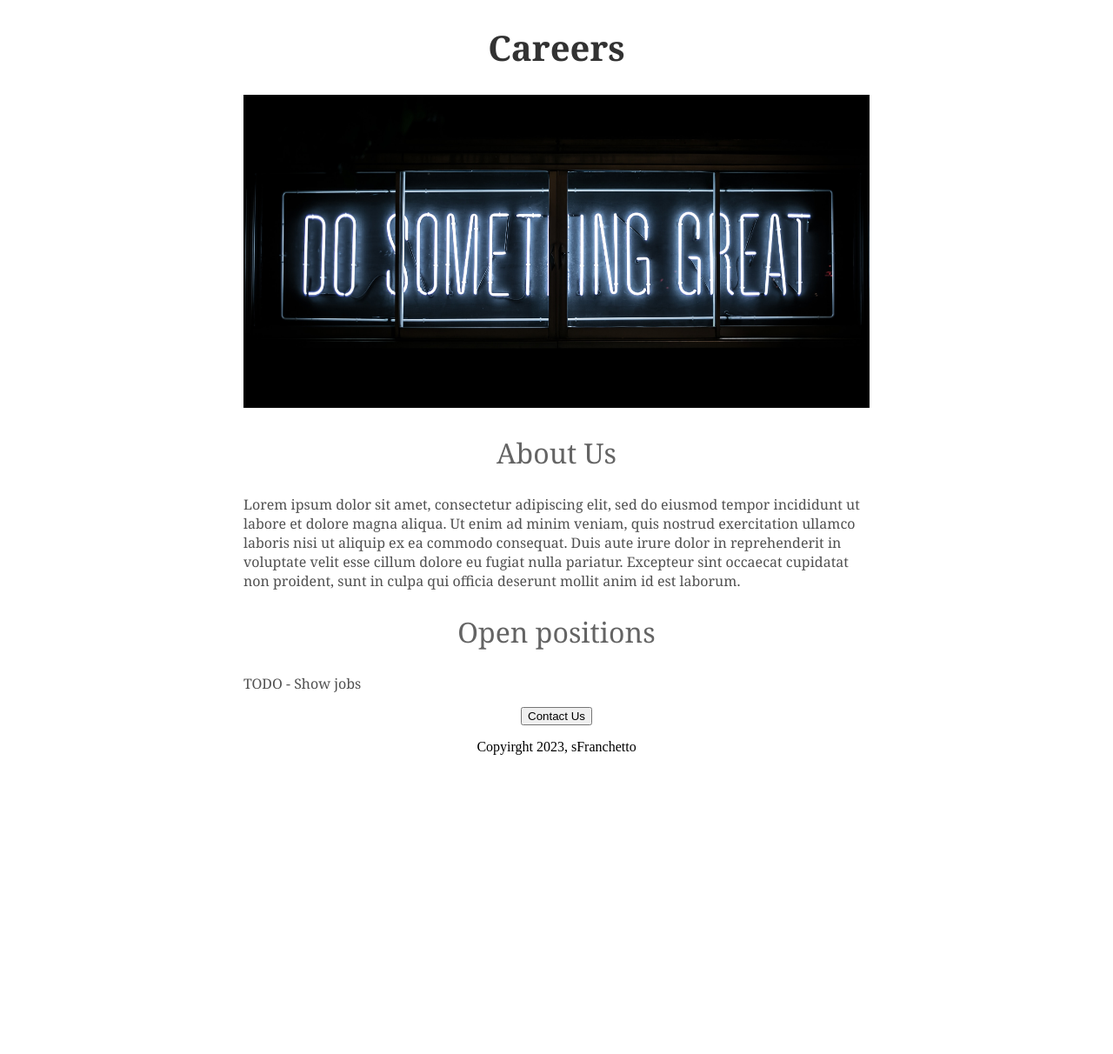
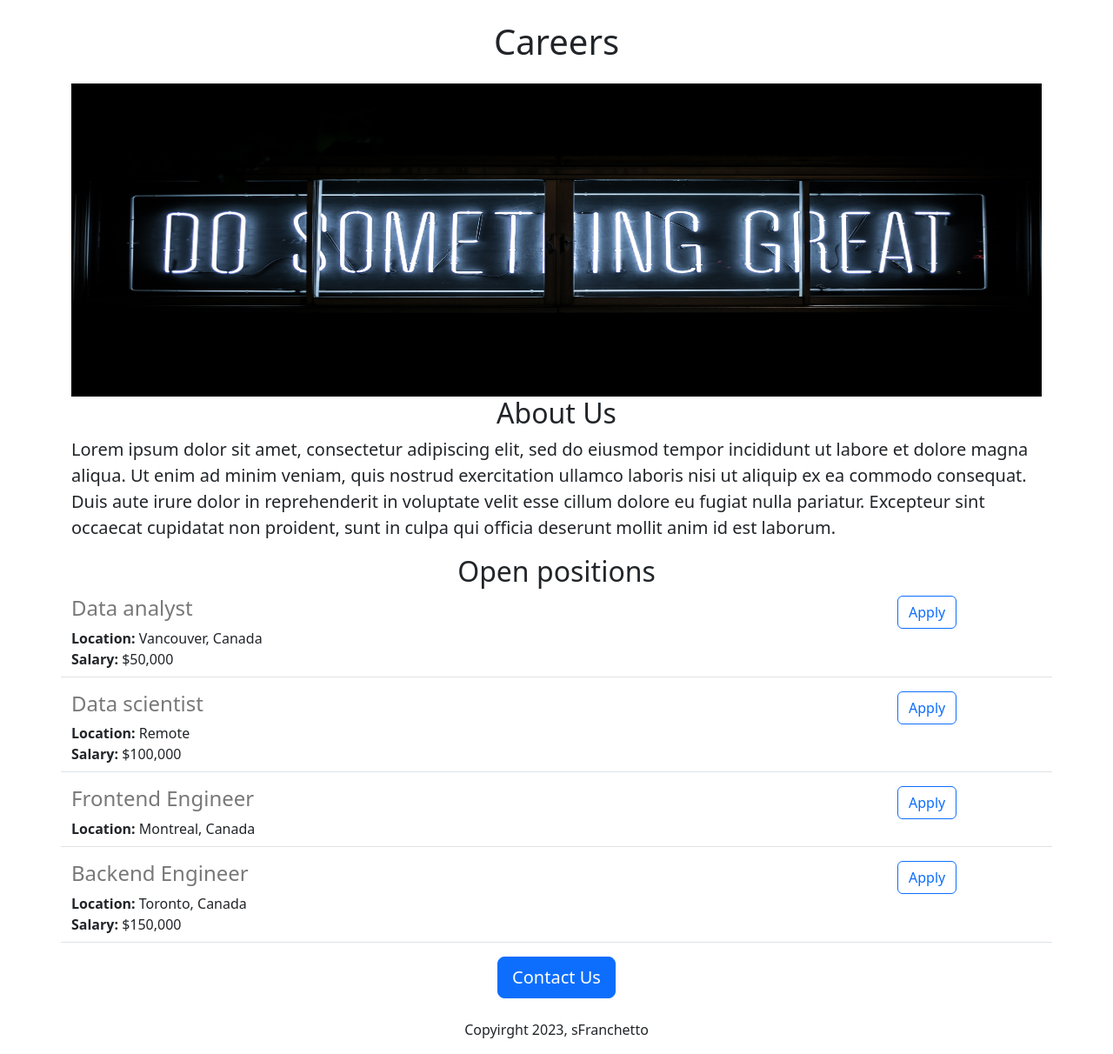
Before and after one commit to sFranchetto/flask-tutorial-website, a Flask app: page / in a window 1280 px wide. Shown: the whole page at 87% size. Before the commit the page ends 868 px from the top, so only its background shows below. Run offline with Flask 3, Linux system fonts and the light colour scheme.

Commit message:
Added dynamic data and API route

```diff
--- a/app.py
+++ b/app.py
@@ -1,11 +1,37 @@
-from flask import Flask, render_template
+from flask import Flask, render_template, jsonify
 
 app = Flask(__name__)
+
+JOBS = [{
+  'id': 1,
+  'title': 'Data analyst',
+  'location': 'Vancouver, Canada',
+  'salary': '$50,000'
+}, {
+  'id': 2,
+  'title': 'Data scientist',
+  'location': 'Remote',
+  'salary': '$100,000'
+}, {
+  'id': 3,
+  'title': 'Frontend Engineer',
+  'location': 'Montreal, Canada'
+}, {
+  'id': 4,
+  'title': 'Backend Engineer',
+  'location': 'Toronto, Canada',
+  'salary': '$150,000'
+}]
 
 
 @app.route("/")
 def hello_world():
-  return render_template('home.html')
+  return render_template('home.html', jobs=JOBS)
+
+
+@app.route("/api/jobs")
+def list_jobs():
+  return jsonify(JOBS)
 
 
 if __name__ == "__main__":
--- a/templates/home.html
+++ b/templates/home.html
@@ -1,54 +1,35 @@
 <!DOCTYPE html>
 <html>
   <head>
+    <meta charset="utf-8">
+    <meta name="viewport" content="width=device-width, initial-scale=1">
     <title> Careers </title>
+    <link href="https://cdn.jsdelivr.net/npm/bootstrap@5.3.0/dist/css/bootstrap.min.css" rel="stylesheet" integrity="sha384-9ndCyUaIbzAi2FUVXJi0CjmCapSmO7SnpJef0486qhLnuZ2cdeRhO02iuK6FUUVM" crossorigin="anonymous">
+
     <style>
-      h1 {
-        font-size: 40px;
-        font-family: Georgia;
-        font-weight: bold;
-        color: rgb(50,50,50);
-        text-align: center;
+      #banner{
+        height: 360px;
+        width: 100%;
       }
+    </style>
 
-      h2 {
-        font-family: Georgia;
-        font-size: 32px;
-        color: rgb(100,100,100);
-        text-align: center;
-        font-weight: normal;
-      }
-
-      .bodytext{
-        font-family: Georgia;
-        color: rgb(80,80,80);
-      }
-
-      #banner {
-        width: 100%;
-        height: 360px;
-        object-fit: cover;
-      }
-
-      #container{
-        max-width: 720px;
-        margin: 0 auto 0 auto;
-      }
-
-    </style>
   </head>
   <body>
-    <div id="container">
-      <h1> Careers </h1>
-      <img id="banner" src="https://flask-tutorial-website.sfranchetto.repl.co/static/banner.jpg">
-      <h2> About Us </h2>
-      <p class="bodytext">Lorem ipsum dolor sit amet, consectetur adipiscing elit, sed do eiusmod tempor incididunt ut labore et dolore magna aliqua. Ut enim ad minim veniam, quis nostrud exercitation ullamco laboris nisi ut aliquip ex ea commodo consequat. Duis aute irure dolor in reprehenderit in voluptate velit esse cillum dolore eu fugiat nulla pariatur. Excepteur sint occaecat cupidatat non proident, sunt in culpa qui officia deserunt mollit anim id est laborum.
+    <div class="container">
+      <h1 class="text-center mt-4 mb-4"> Careers </h1>
+      <img class="img-fluid" id="banner" src="https://flask-tutorial-website.sfranchetto.repl.co/static/banner.jpg">
+      <h2 class="text-center"> About Us </h2>
+      <p class="lead">Lorem ipsum dolor sit amet, consectetur adipiscing elit, sed do eiusmod tempor incididunt ut labore et dolore magna aliqua. Ut enim ad minim veniam, quis nostrud exercitation ullamco laboris nisi ut aliquip ex ea commodo consequat. Duis aute irure dolor in reprehenderit in voluptate velit esse cillum dolore eu fugiat nulla pariatur. Excepteur sint occaecat cupidatat non proident, sunt in culpa qui officia deserunt mollit anim id est laborum.
       </p>
-      <h2>Open positions</h2>
-      <p class="bodytext"> TODO - Show jobs </p>
-      <div style="text-align:center;">
-        <button>Contact Us</button>
-        <p> Copyirght 2023, sFranchetto</p>
+      <h2 class="text-center mt-2">Open positions</h2>
+        <div>
+          {% for job in jobs %}
+            {%include 'jobitem.html' %}
+          {% endfor %}
+        </div>
+      <div class="text-center">
+        <button class="btn btn-primary btn-lg">Contact Us</button>
+        <p class="mt-4"> Copyirght 2023, sFranchetto</p>
       </div>
     </div>
   </body>
--- /dev/null
+++ b/templates/jobitem.html
@@ -0,0 +1,16 @@
+<div class="border-bottom row" style="margin-bottom:16px; padding-bottom:8px;">
+  <div class="col-10">
+   <h4 style="color:rgb(120,120,120); margin-bottom=4px;">{{job['title']}}</h4>
+    <div>
+      <b>Location: </b>{{job['location']}}
+    </div>
+      {% if 'salary' in job%}
+        <div>
+          <b>Salary: </b>{{job['salary']}}
+        </div>
+      {% endif %}
+  </div>
+  <div class="col-2">
+    <button type="button" class="btn btn-outline-primary">Apply</button>
+  </div>
+</div>
```
